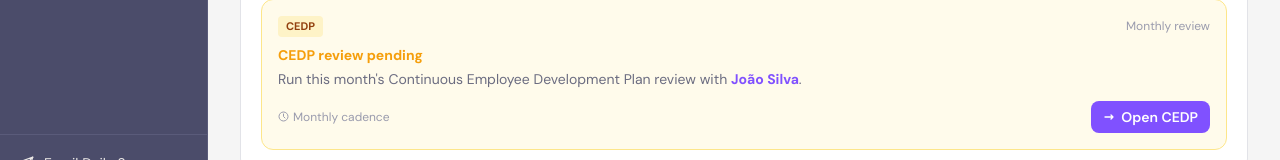
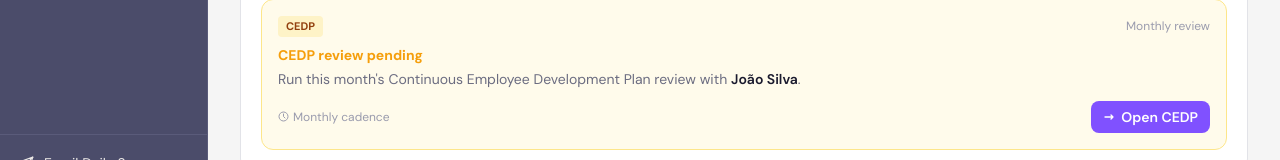
Before and after one commit to andresromero-blip/ops-supervisor-prototypes, a Next.js app: page /projects/20260620-one-to-one in a window 1280 px wide. Shown: the part 1384-1544 px from the top of the page. Built offline with nearby package versions, Linux system fonts and the light colour scheme.

Commit message:
Add files via upload

```diff
--- a/app/projects/20260620-cedp/page.tsx
+++ b/app/projects/20260620-cedp/page.tsx
@@ -252,7 +252,7 @@ export default function CEDPPage() {
             </div>
             <span className="text-xs font-semibold text-text-secondary flex-shrink-0 whitespace-nowrap">
               {completedCount > 0 ? (
-                <span className="text-brand">{completedCount} / 9 done</span>
+                <span className="text-success">{completedCount} / 9 done</span>
               ) : (
                 <span className="text-text-tertiary">0 / 9 done</span>
               )}
--- a/app/projects/20260620-one-to-one/page.tsx
+++ b/app/projects/20260620-one-to-one/page.tsx
@@ -582,7 +582,7 @@ export default function OneToOnePage() {
                 <p className="text-sm font-bold mb-1" style={{ color: "rgb(var(--warning))" }}>CEDP review pending</p>
                 <p className="text-sm text-text-secondary mb-3">
                   Run this month&apos;s Continuous Employee Development Plan review with{" "}
-                  <strong style={{ color: "rgb(var(--brand))" }}>João Silva</strong>.
+                  <strong className="text-text-primary font-semibold">João Silva</strong>.
                 </p>
                 <div className="flex items-center justify-between">
                   <span className="text-xs text-text-tertiary flex items-center gap-1">
```
